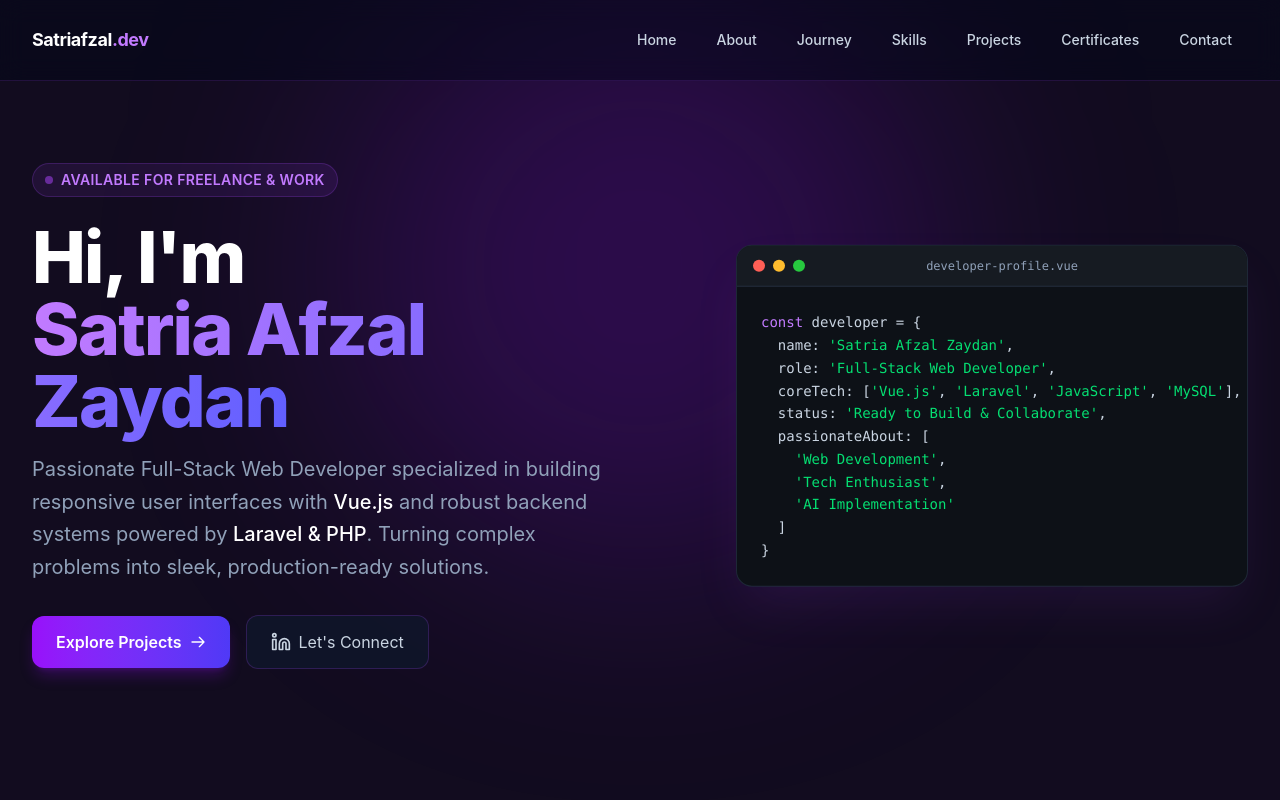
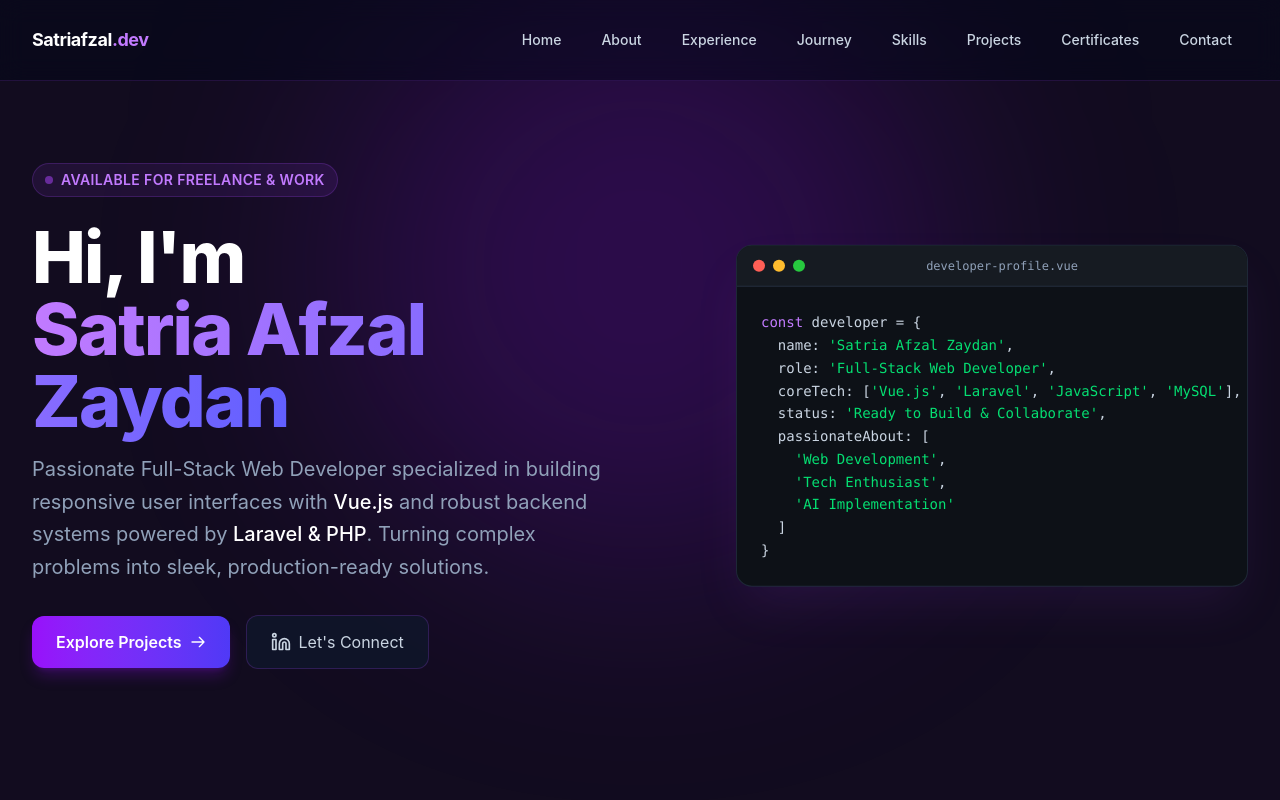
Before and after one commit to satriafzal/personal-portofolio, a Vue app: page / in a window 1280 px wide. Shown: the top 800 px of the page. Built offline with nearby package versions, Linux system fonts and the light colour scheme.

Commit message:
update nav

```diff
--- a/src/components/Navbar.vue
+++ b/src/components/Navbar.vue
@@ -7,10 +7,6 @@
 
                 <!-- Inisial Logo (Kiri) -->
                 <a href="#home" class="flex items-center gap-3 group no-underline">
-                    <!-- <div
-                        class="w-10 h-10 rounded-xl bg-purple-600/20 border border-purple-500/40 flex items-center justify-center text-purple-300 font-extrabold text-base tracking-wider group-hover:border-purple-400 group-hover:bg-purple-600/30 transition-all duration-300 shadow-lg shadow-purple-500/10">
-                        SAZ
-                    </div> -->
                     <span
                         class="text-white font-bold text-lg sm:inline-block tracking-tight group-hover:text-purple-300 transition-colors">
                         Satriafzal<span class="text-purple-400">.dev</span>
@@ -72,6 +68,7 @@ import { ref, onMounted, onUnmounted } from 'vue'
 const navItems = [
     { name: 'Home', href: '#home' },
     { name: 'About', href: '#about' },
+    { name: 'Experience', href: '#experience' },
     { name: 'Journey', href: '#journey' },
     { name: 'Skills', href: '#skills' },
     { name: 'Projects', href: '#projects' },
```
